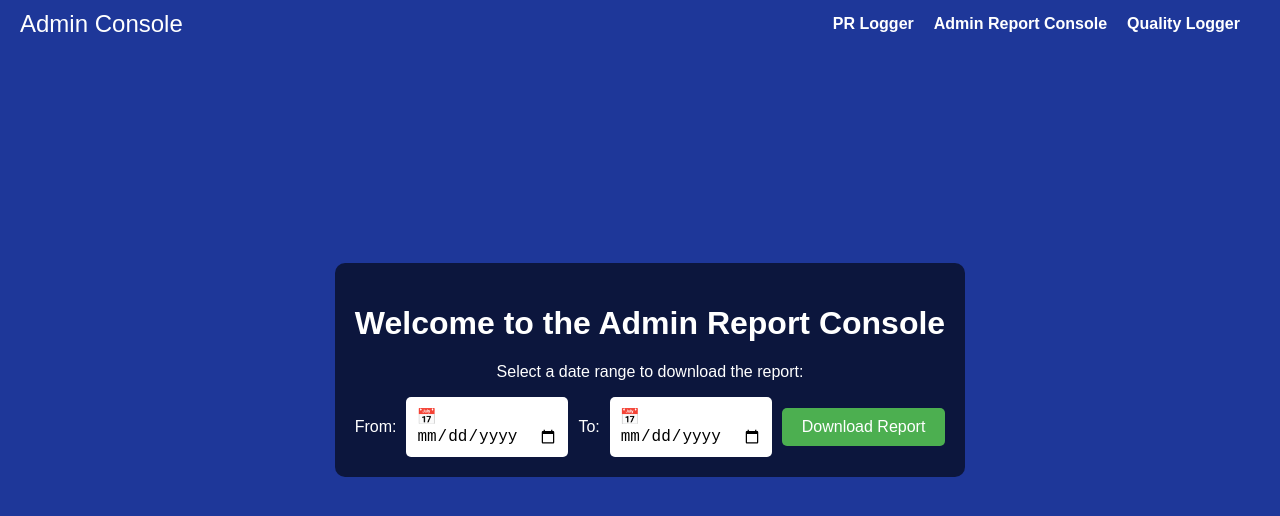
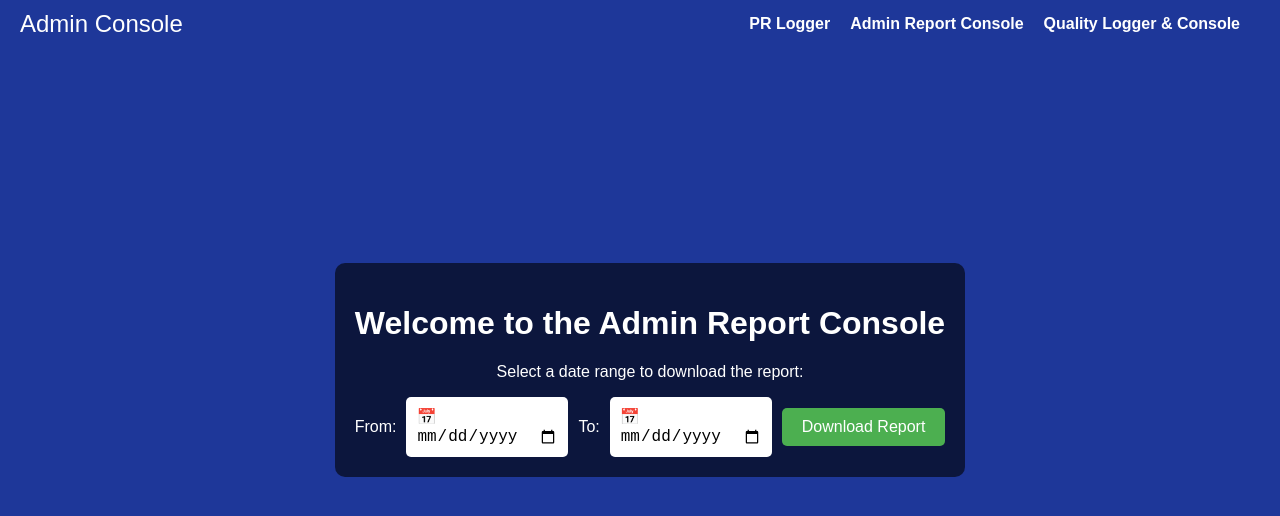
Before and after one commit to ShakilSayed11/PR-Sheet-Records, a plain HTML site: page admin.html in a window 1280 px wide. Drawn offline with nearby package versions, Linux system fonts and the light colour scheme.

Commit message:
Update admin.html

```diff
--- a/admin.html
+++ b/admin.html
@@ -257,7 +257,7 @@ button:hover {
         <ul class="navbar-links">
             <li><a href="index.html" class="nav-link">PR Logger</a></li>
             <li><a href="admin.html" class="nav-link">Admin Report Console</a></li>
-            <li><a href="QA.html" class="nav-link">Quality Logger</a></li>
+            <li><a href="QA.html" class="nav-link">Quality Logger & Console</a></li>
         </ul>
     </div>
 </div>
```
